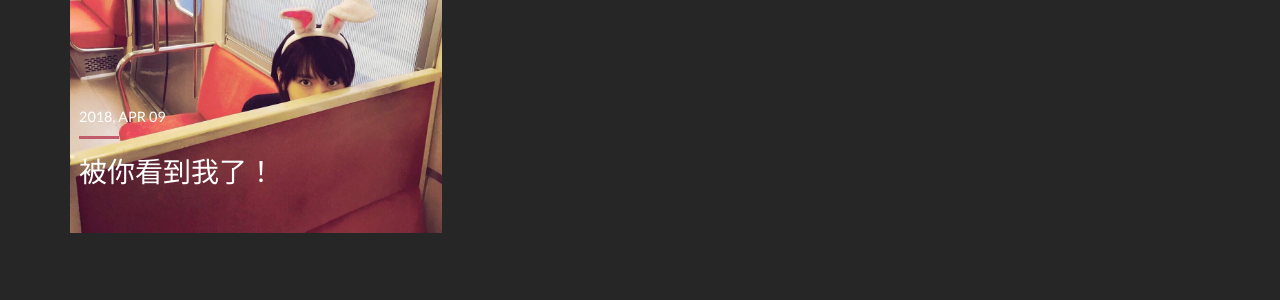
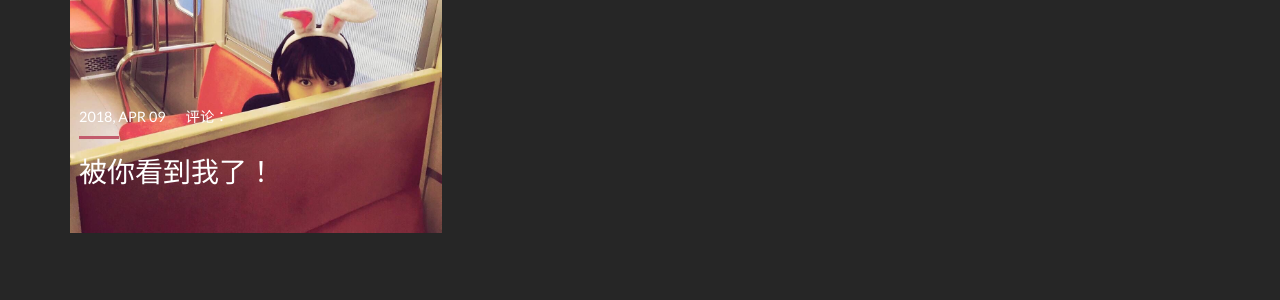
Before and after one commit to xyzlun/xyzlun.github.io, a Jekyll site: the page built from index.html, in a window 1280 px wide. Shown: the part 809-1109 px from the top of the page. Built offline with Jekyll 4.4.1, drawn with Linux system fonts in a browser that asks for light colours; the list of posts is cut into pages by our own code; comment, search, counter and statistics services are not loaded.

Commit message:
增加评论数

```diff
--- a/index.html
+++ b/index.html
@@ -10,8 +10,15 @@
       {% endif %}
     </a>
     <div class="chapter_inner">
-      <p class="chapter_number">{{post.date | date: '%Y, %b %d'}}</p>
-      <h3 class="chapter_title">{{post.title}}</h3>
+      <p class="chapter_number">{{post.date | date: '%Y, %b %d'}}
+        <w> &#8195 评论： </w>
+        <span id = "url::{{post.url | prepend: site.baseurl}}" class = "cy_cmt_count" ></span>
+        <script id="cy_cmt_num" src="https://changyan.sohu.com/upload/plugins/plugins.list.count.js?clientId=cytyyGQ47">
+        </script>
+
+      </p>
+      <h3 class="chapter_title">{{post.title}} </h3>
+
     </div>
   </div>
 {% endfor %}
```
